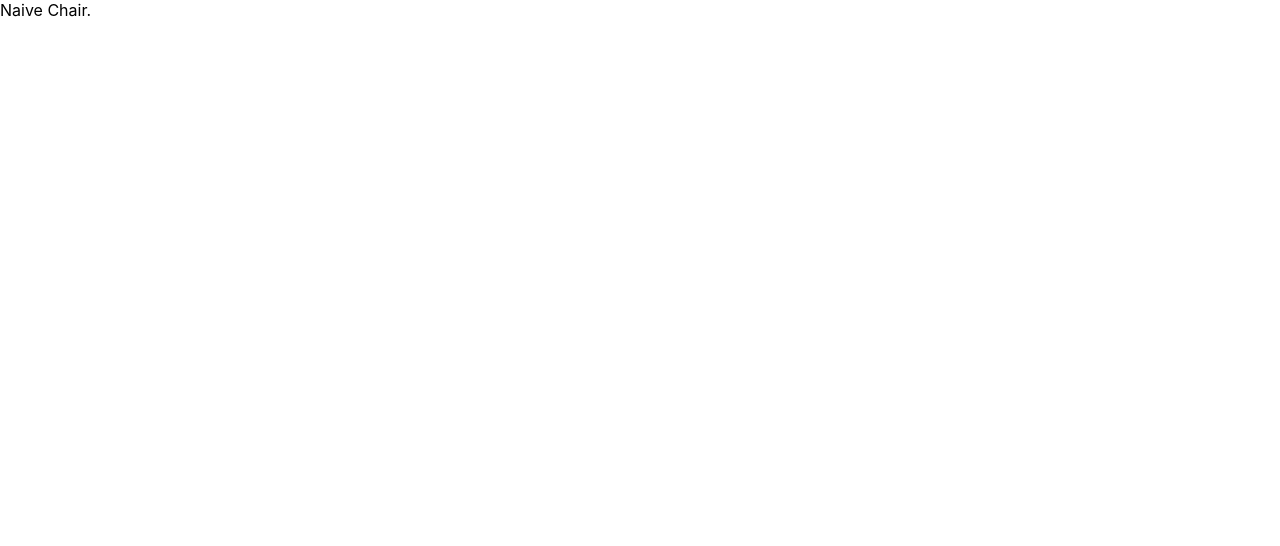
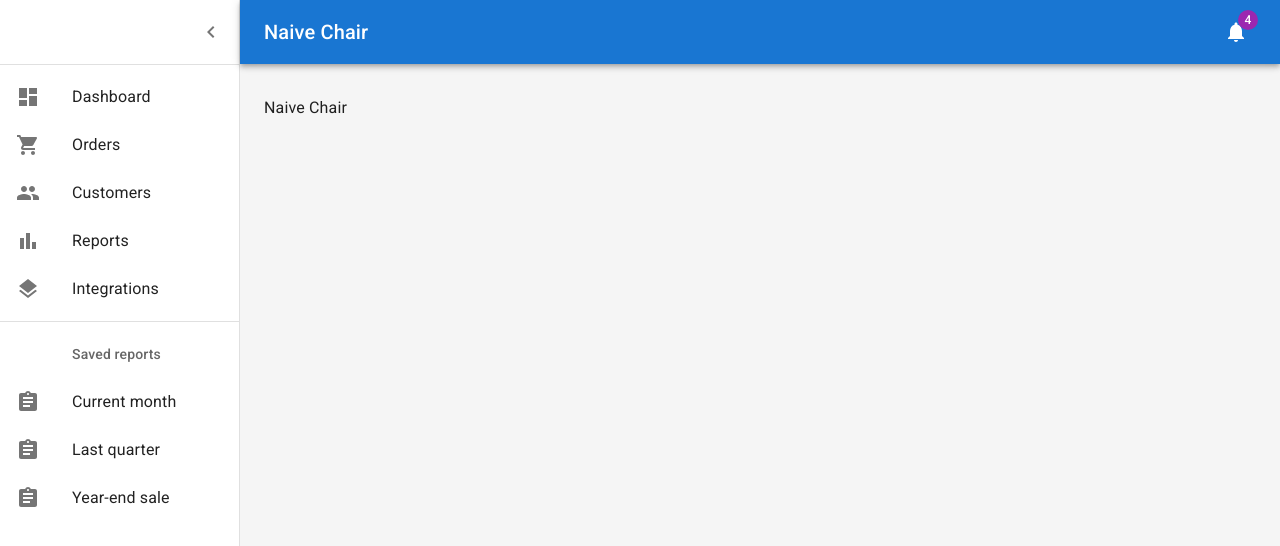
Before and after one commit to BillChen2k/naive-chair-frontend, a React (Create React App) app: page / in a window 1280 px wide. Shown: the top 546 px of the page. Built offline with nearby package versions, Linux system fonts and the light colour scheme.

Commit message:
feat: Skeleton of the Dashboard.

```diff
--- a/src/containers/App.tsx
+++ b/src/containers/App.tsx
@@ -4,13 +4,12 @@
 
 // Include all stylesheets.
 import '@/styles/index.scss';
+import Dashboard from './Dashboard';
 
 function App() {
   return (
     <ThemeProvider theme={config.theme}>
-      <Box>
-        Naive Chair.
-      </Box>
+      <Dashboard></Dashboard>
     </ThemeProvider>
   );
 }
--- /dev/null
+++ b/src/containers/Dashboard.tsx
@@ -0,0 +1,240 @@
+import * as React from 'react';
+import {styled, createTheme, ThemeProvider} from '@mui/material/styles';
+import CssBaseline from '@mui/material/CssBaseline';
+import MuiDrawer from '@mui/material/Drawer';
+import Box from '@mui/material/Box';
+import MuiAppBar, {AppBarProps as MuiAppBarProps} from '@mui/material/AppBar';
+import Toolbar from '@mui/material/Toolbar';
+import List from '@mui/material/List';
+import Typography from '@mui/material/Typography';
+import Divider from '@mui/material/Divider';
+import IconButton from '@mui/material/IconButton';
+import Badge from '@mui/material/Badge';
+import Container from '@mui/material/Container';
+import Grid from '@mui/material/Grid';
+import Paper from '@mui/material/Paper';
+import Link from '@mui/material/Link';
+import MenuIcon from '@mui/icons-material/Menu';
+import ChevronLeftIcon from '@mui/icons-material/ChevronLeft';
+import NotificationsIcon from '@mui/icons-material/Notifications';
+import ListItem from '@mui/material/ListItem';
+import ListItemIcon from '@mui/material/ListItemIcon';
+import ListItemText from '@mui/material/ListItemText';
+import ListSubheader from '@mui/material/ListSubheader';
+import DashboardIcon from '@mui/icons-material/Dashboard';
+import ShoppingCartIcon from '@mui/icons-material/ShoppingCart';
+import PeopleIcon from '@mui/icons-material/People';
+import BarChartIcon from '@mui/icons-material/BarChart';
+import LayersIcon from '@mui/icons-material/Layers';
+import AssignmentIcon from '@mui/icons-material/Assignment';
+
+const mainListItems = (
+    <div>
+        <ListItem button>
+            <ListItemIcon>
+                <DashboardIcon />
+            </ListItemIcon>
+            <ListItemText primary="Dashboard" />
+        </ListItem>
+        <ListItem button>
+            <ListItemIcon>
+                <ShoppingCartIcon />
+            </ListItemIcon>
+            <ListItemText primary="Orders" />
+        </ListItem>
+        <ListItem button>
+            <ListItemIcon>
+                <PeopleIcon />
+            </ListItemIcon>
+            <ListItemText primary="Customers" />
+        </ListItem>
+        <ListItem button>
+            <ListItemIcon>
+                <BarChartIcon />
+            </ListItemIcon>
+            <ListItemText primary="Reports" />
+        </ListItem>
+        <ListItem button>
+            <ListItemIcon>
+                <LayersIcon />
+            </ListItemIcon>
+            <ListItemText primary="Integrations" />
+        </ListItem>
+    </div>
+);
+
+const secondaryListItems = (
+    <div>
+        <ListSubheader inset>Saved reports</ListSubheader>
+        <ListItem button>
+            <ListItemIcon>
+                <AssignmentIcon />
+            </ListItemIcon>
+            <ListItemText primary="Current month" />
+        </ListItem>
+        <ListItem button>
+            <ListItemIcon>
+                <AssignmentIcon />
+            </ListItemIcon>
+            <ListItemText primary="Last quarter" />
+        </ListItem>
+        <ListItem button>
+            <ListItemIcon>
+                <AssignmentIcon />
+            </ListItemIcon>
+            <ListItemText primary="Year-end sale" />
+        </ListItem>
+    </div>
+);
+function Copyright(props: any) {
+  return (
+    <Typography variant="body2" color="text.secondary" align="center" {...props}>
+      {'Copyright © '}
+      <Link color="inherit" href="https://mui.com/">
+                Your Website
+      </Link>{' '}
+      {new Date().getFullYear()}
+      {'.'}
+    </Typography>
+  );
+}
+
+const drawerWidth: number = 240;
+
+interface AppBarProps extends MuiAppBarProps {
+    open?: boolean;
+}
+
+const AppBar = styled(MuiAppBar, {
+  shouldForwardProp: (prop) => prop !== 'open',
+})<AppBarProps>(({theme, open}) => ({
+  zIndex: theme.zIndex.drawer + 1,
+  transition: theme.transitions.create(['width', 'margin'], {
+    easing: theme.transitions.easing.sharp,
+    duration: theme.transitions.duration.leavingScreen,
+  }),
+  ...(open && {
+    marginLeft: drawerWidth,
+    width: `calc(100% - ${drawerWidth}px)`,
+    transition: theme.transitions.create(['width', 'margin'], {
+      easing: theme.transitions.easing.sharp,
+      duration: theme.transitions.duration.enteringScreen,
+    }),
+  }),
+}));
+
+const Drawer = styled(MuiDrawer, {shouldForwardProp: (prop) => prop !== 'open'})(
+    ({theme, open}) => ({
+      '& .MuiDrawer-paper': {
+        position: 'relative',
+        whiteSpace: 'nowrap',
+        width: drawerWidth,
+        transition: theme.transitions.create('width', {
+          easing: theme.transitions.easing.sharp,
+          duration: theme.transitions.duration.enteringScreen,
+        }),
+        boxSizing: 'border-box',
+        ...(!open && {
+          overflowX: 'hidden',
+          transition: theme.transitions.create('width', {
+            easing: theme.transitions.easing.sharp,
+            duration: theme.transitions.duration.leavingScreen,
+          }),
+          width: theme.spacing(7),
+          [theme.breakpoints.up('sm')]: {
+            width: theme.spacing(9),
+          },
+        }),
+      },
+    }),
+);
+
+const mdTheme = createTheme();
+
+function DashboardContent() {
+  const [open, setOpen] = React.useState(true);
+  const toggleDrawer = () => {
+    setOpen(!open);
+  };
+
+  return (
+    <ThemeProvider theme={mdTheme}>
+      <Box sx={{display: 'flex'}}>
+        <CssBaseline />
+        <AppBar position="absolute" open={open}>
+          <Toolbar
+            sx={{
+              pr: '24px', // keep right padding when drawer closed
+            }}
+          >
+            <IconButton
+              edge="start"
+              color="inherit"
+              aria-label="open drawer"
+              onClick={toggleDrawer}
+              sx={{
+                marginRight: '36px',
+                ...(open && {display: 'none'}),
+              }}
+            >
+              <MenuIcon />
+            </IconButton>
+            <Typography
+              component="h1"
+              variant="h6"
+              color="inherit"
+              noWrap
+              sx={{flexGrow: 1}}
+            >
+                            Naive Chair
+            </Typography>
+            <IconButton color="inherit">
+              <Badge badgeContent={4} color="secondary">
+                <NotificationsIcon />
+              </Badge>
+            </IconButton>
+          </Toolbar>
+        </AppBar>
+        <Drawer variant="permanent" open={open}>
+          <Toolbar
+            sx={{
+              display: 'flex',
+              alignItems: 'center',
+              justifyContent: 'flex-end',
+              px: [1],
+            }}
+          >
+            <IconButton onClick={toggleDrawer}>
+              <ChevronLeftIcon />
+            </IconButton>
+          </Toolbar>
+          <Divider />
+          <List>{mainListItems}</List>
+          <Divider />
+          <List>{secondaryListItems}</List>
+        </Drawer>
+        <Box
+          component="main"
+          sx={{
+            backgroundColor: (theme) =>
+                            theme.palette.mode === 'light' ?
+                                theme.palette.grey[100] :
+                                theme.palette.grey[900],
+            flexGrow: 1,
+            height: '100vh',
+            overflow: 'auto',
+          }}
+        >
+          <Toolbar />
+          <Container maxWidth="lg" sx={{mt: 4, mb: 4}}>
+            Naive Chair
+          </Container>
+        </Box>
+      </Box>
+    </ThemeProvider>
+  );
+}
+
+export default function Dashboard() {
+  return <DashboardContent />;
+}
```
Also changed, not shown: .eslintrc.js.
